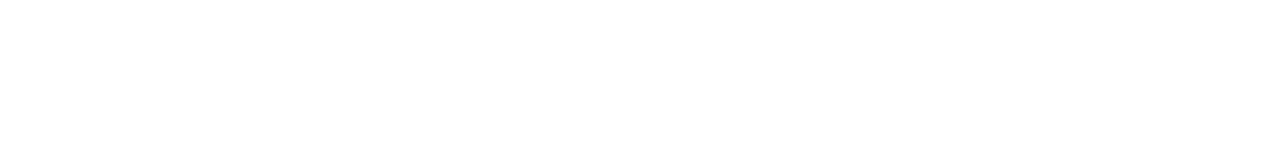
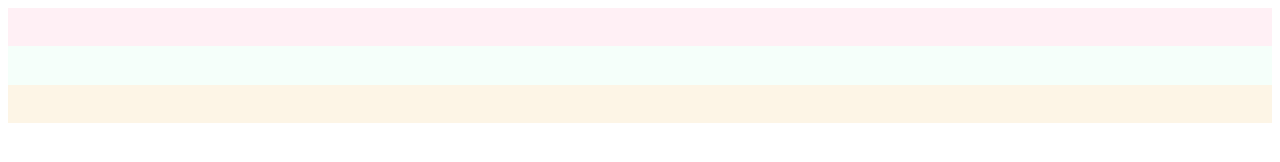
Before and after one commit to im-open/isolated-externals-plugin, a website: page example-app/html/index.html in a window 1280 px wide. Drawn offline with nearby package versions, Linux system fonts and the light colour scheme.

Commit message:
Build: adding some clarifying styles to example-app

```diff
--- a/example-app/html/index.html
+++ b/example-app/html/index.html
@@ -3,10 +3,15 @@
     <title>IsolatedExternalsPlugin Webpack Example</title>
     <script src="https://unpkg.com/react@16/umd/react.development.js"></script>
     <script src="https://unpkg.com/react-dom@16/umd/react-dom.development.js"></script>
+    <style type="text/css">
+      div {
+        padding: 1.2rem;
+      }
+    </style>
   </head>
   <body>
-    <div id="initial"></div>
-    <div id="secondary"></div>
-    <div id="tertiary"></div>
+    <div id="initial" style="background-color: lavenderblush"></div>
+    <div id="secondary" style="background-color: mintcream"></div>
+    <div id="tertiary" style="background-color: oldlace"></div>
   </body>
 </html>
```
